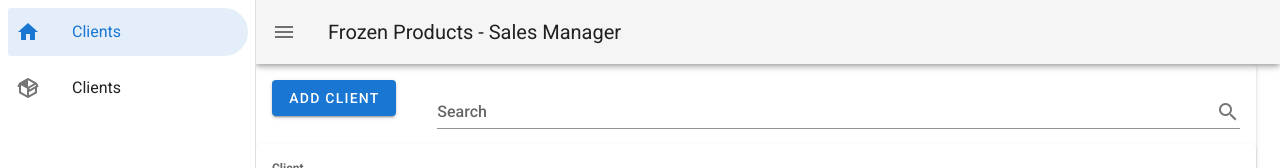
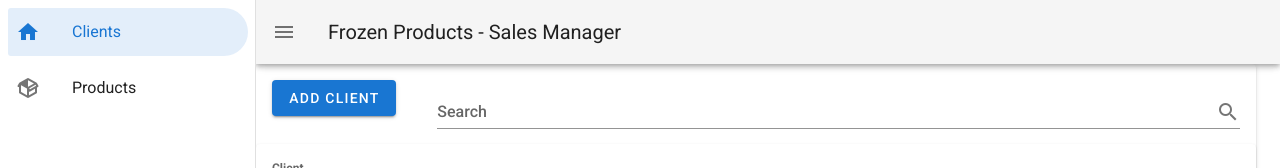
Before and after one commit to gopalkriagg/sales-manager, a Vue app in the folder frontend/: page / in a window 1280 px wide. Shown: the top 168 px of the page. Built offline with nearby package versions, Linux system fonts and the light colour scheme; no server answers.

Commit message:
Change Clients to Products

```diff
--- a/frontend/src/App.vue
+++ b/frontend/src/App.vue
@@ -18,7 +18,7 @@
           </v-list-item-action>
           <v-list-item-content>
             <v-list-item-title>
-              Clients
+              Products
             </v-list-item-title>
           </v-list-item-content>
         </v-list-item>
```
